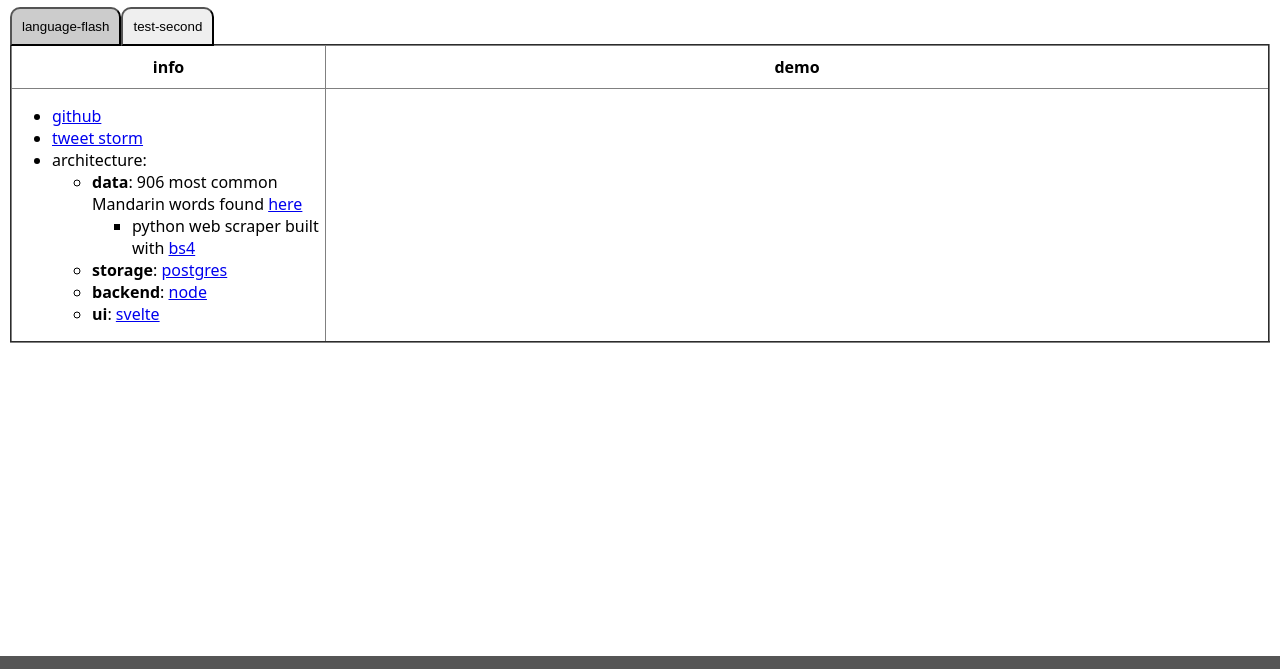
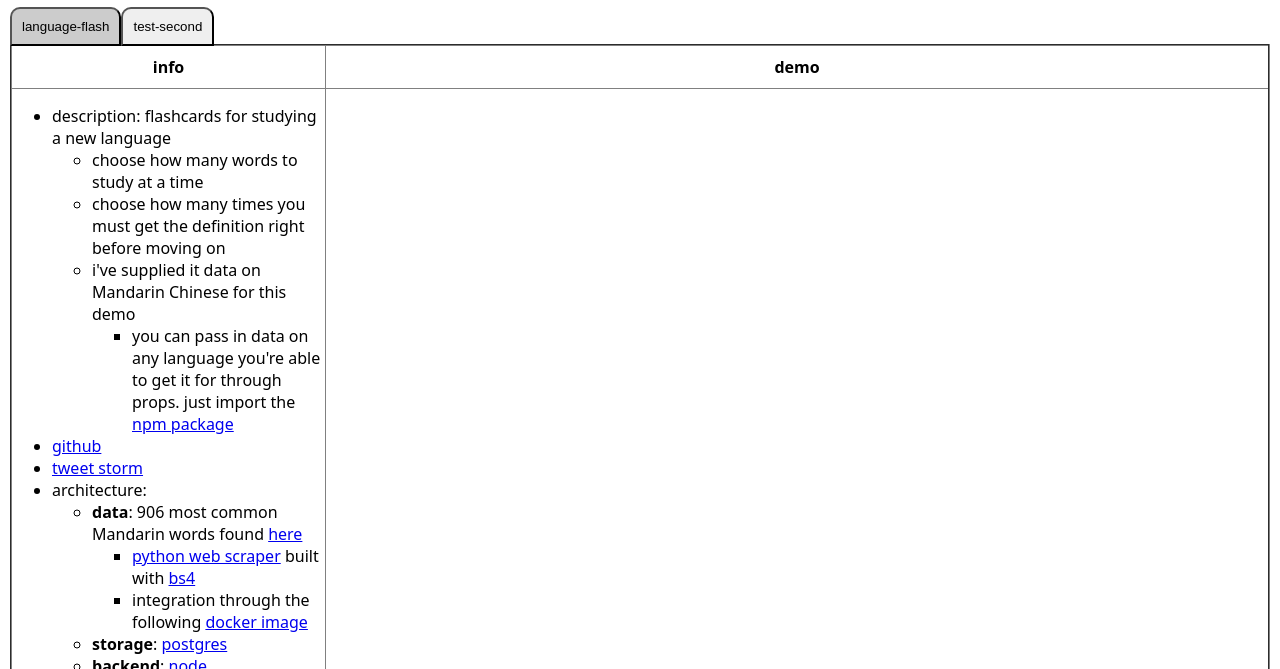
Before and after one commit to spope851/meDotCom, a plain HTML site: page client/projects/index.html in a window 1280 px wide. Shown: the part 57-726 px from the top of the page. Drawn offline with Linux system fonts and the light colour scheme.

Commit message:
link to docker file. description update

```diff
--- a/client/projects/index.html
+++ b/client/projects/index.html
@@ -34,13 +34,23 @@
                         <tr id="language-flash">
                             <td>
                                 <ul>
+                                    <li>description: flashcards for studying a new language</li>
+                                    <ul>
+                                        <li>choose how many words to study at a time</li>
+                                        <li>choose how many times you must get the definition right before moving on</li>
+                                        <li>i've supplied it data on Mandarin Chinese for this demo</li>
+                                        <ul>
+                                            <li>you can pass in data on any language you're able to get it for through props. just import the <a href="https://www.npmjs.com/package/language-flash">npm package</a></li>
+                                        </ul>
+                                    </ul>
                                     <li><a href="https://github.com/spope851/language-flash" target="_blank">github</a></li>
                                     <li><a href="https://twitter.com/s_pop3/status/1547753107668381696" target="_blank">tweet storm</a></li>
                                     <li>architecture:</li>
                                     <ul>
                                         <li><strong>data</strong>: 906 most common Mandarin words found <a href="https://en.wiktionary.org/wiki/Appendix:Mandarin_Frequency_lists/1-1000">here</a></li>
                                         <ul>
-                                            <li>python web scraper built with <a href="https://www.crummy.com/software/BeautifulSoup/bs4/doc/">bs4</a></li>
+                                            <li><a href="https://github.com/spope851/meDotCom/blob/main/postgres/scraper/mandarin.py">python web scraper</a> built with <a href="https://www.crummy.com/software/BeautifulSoup/bs4/doc/">bs4</a></li>
+                                            <li>integration through the following <a href="https://github.com/spope851/meDotCom/blob/main/postgres/Dockerfile">docker image</a></li>
                                         </ul>
                                         <li><strong>storage</strong>: <a href="https://www.postgresql.org/">postgres</a></li>
                                         <li><strong>backend</strong>: <a href="https://nodejs.org/en/" target="_blank">node</a></li>
```
